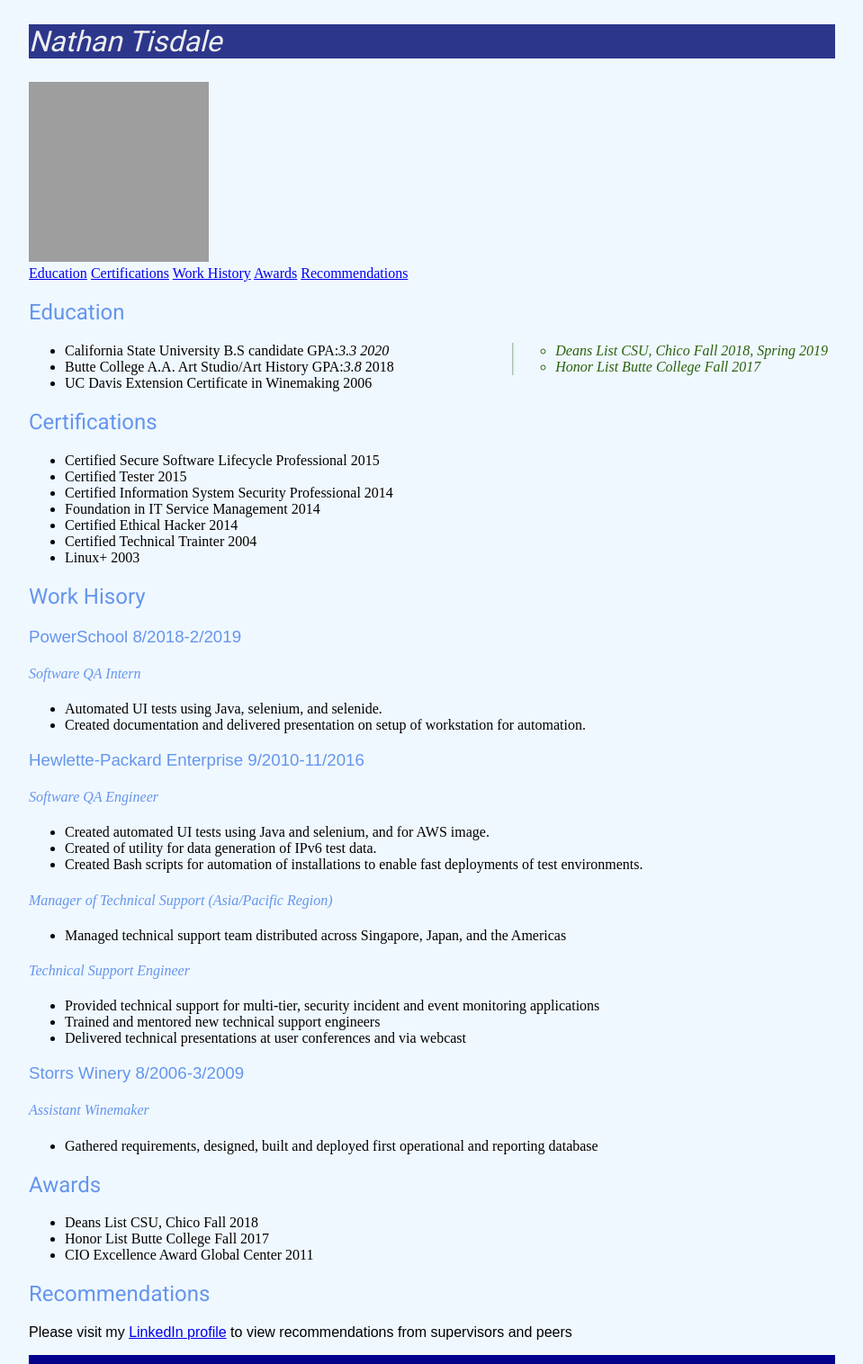
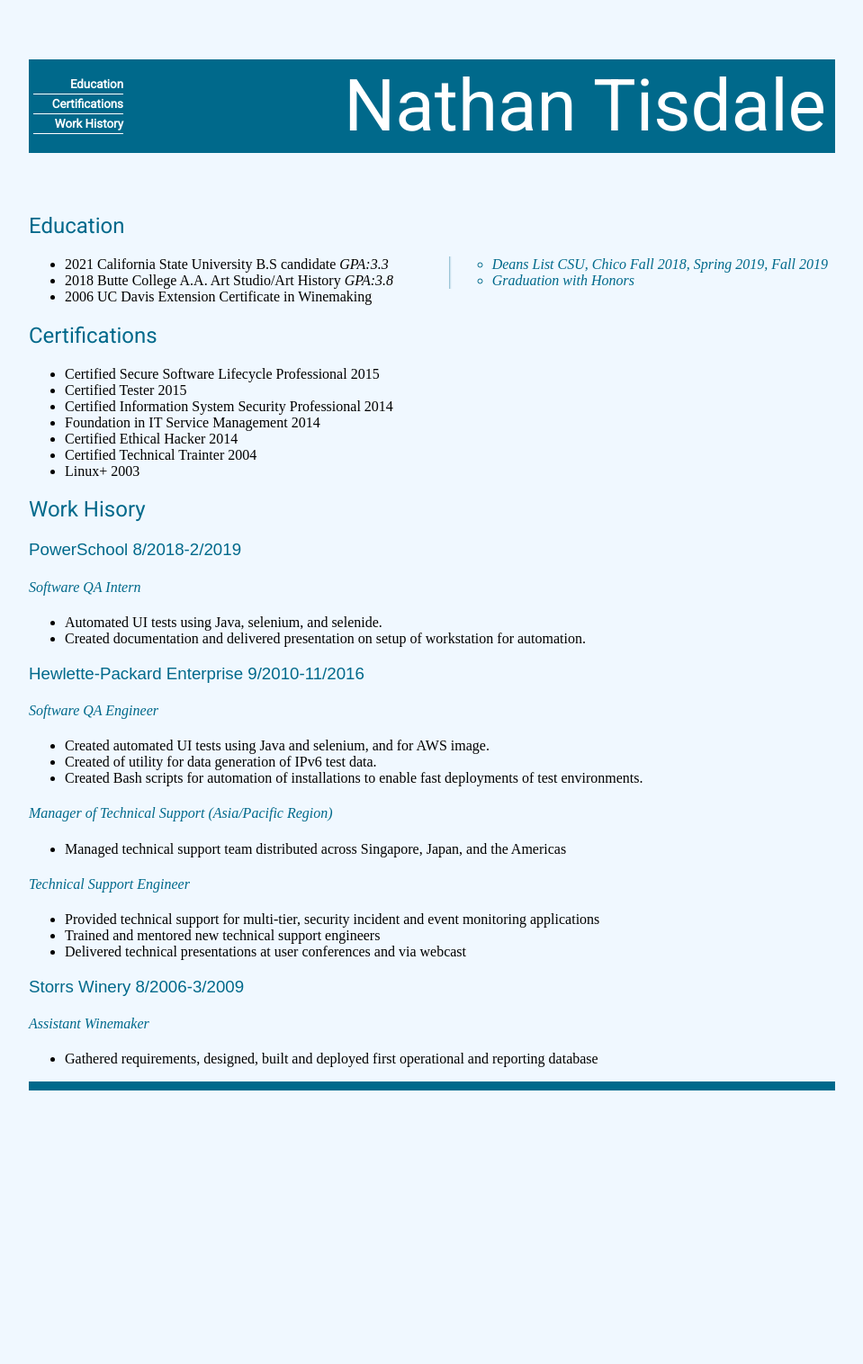
Before and after one commit to natisdale/tisdale.info, a PHP site: page / in a window 1280 px wide. Shown: the whole page at 90% size, without its empty margins (160-1119 px from the left). After the commit the page ends 1212 px from the top, so only its background shows below. Run offline with PHP 8.4, Linux system fonts and the light colour scheme; some web fonts are replaced; grey boxes are pictures that could not be loaded.

Commit message:
CSS updates for navigation and color scheme

```diff
--- a/index.html
+++ b/index.html
@@ -10,31 +10,40 @@
 	<body>
         <article>
             <header>
-                <h1 id="top">Nathan Tisdale</h1>
-                            <img src="https://media.licdn.com/dms/image/C4D03AQGu15_l7c-XlQ/profile-displayphoto-shrink_200_200/0?e=1564012800&v=beta&t=2tKk0JTf0RkAT1xXKJIbqhyPuIYPBjo7OkGBr1UwYVc" height=200 width=200 alt="Portrait photograph">
+                <h1 id="top">
+                    <a href="images/portrait.png" hidden='true' download><img style="float:left" src="images/nathan_tisdale.png" height=96px width=72px alt="portrait   "></a>
+                    Nathan Tisdale
 
+                    <nav>
+                        <ul role='navigation'>
+                            <li>
+                                <a href="#education" title="Degrees and certificates completed or in progress.">Education</a>
+                            </li>
+                            <li>
+                                <a href="#certifications" title="Information technology certifications.">Certifications</a>
+                            </li>
+                            <li>
+                                <a href="#workHistory" title="Contract and permanent positions.">Work History</a>
+                            </li>
+                        </ul>
+                    </nav>
+                </h1>
             </header>
 
-            <nav>
-                <a href="#education" title="Education">Education</a>
-                <a href="#certifications" title="Certifications">Certifications</a>
-                <a href="#workHistory" title="Work History">Work History</a>
-                <a href="#awards" title="Awards">Awards</a>
-                <a href="#recommendations" title="Recommendations">Recommendations</a>
-            </nav>
+
             <section id="education">
                 <h2>Education</h2>
 
                 <ul>
                     <aside>
                         <ul>
-                            <li>Deans List	CSU, Chico Fall 2018, Spring 2019</li>
-                            <li>Honor List	Butte College Fall 2017</li>
+                            <li>Deans List	CSU, Chico Fall 2018, Spring 2019, Fall 2019</li>
+                            <li>Graduation with Honors</li>
                         </ul>
                     </aside>
-                    <li>California State University B.S candidate GPA:<em>3.3</em> <em>2020</em></li>
-                    <li>Butte College A.A. Art Studio/Art History GPA:<em>3.8</em> 2018</li>
-                    <li>UC Davis Extension Certificate in Winemaking 2006</li>
+                    <li>2021 California State University B.S candidate <em>GPA:3.3</em><em></em></li>
+                    <li>2018 Butte College A.A. Art Studio/Art History <em>GPA:3.8</em></li>
+                    <li>2006 UC Davis Extension Certificate in Winemaking</li>
                 </ul>
             </section>
             <section id="certifications">
@@ -87,18 +96,6 @@
                     </ul>
                 </div>
             </section>
-            <section id="awards">
-                <h2>Awards</h2>
-                <ul>
-                    <li>Deans List	CSU, Chico Fall 2018</li>
-                    <li>Honor List	Butte College Fall 2017</li>
-                    <li>CIO Excellence Award	Global Center 2011</li>
-                </ul>
-            </section>
-            <section id="recommendations">
-                <h2>Recommendations</h2>
-                <p>Please visit my <a href="https://www.linkedin.com/in/nathantisdale#recommendations" title="LinkedIn Profile">LinkedIn profile</a> to view recommendations from supervisors and peers</p>
-            </section>
         </article>
     </body>
 </html>
--- a/styles.css
+++ b/styles.css
@@ -1,34 +1,82 @@
 @import url('https://fonts.googleapis.com/css?family=Mukta+Vaani|Roboto&display=swap');
 
+a:link {
+
+}
+
+a:visited {
+    font-weight: lighter;
+}
+
+a:hover, a:focus, a:active  {
+    background-color: darkgray;
+    font-weight: bold;
+}
+
+a[title] {
+}
+
 body {
+    float: center;
     width: 70%;
     margin: 0 auto;
     background: aliceblue;
-    border-bottom: 10px solid darkblue;
+    border-bottom: 10px solid #00698b;
 }
 h1 {
     font-family: 'Roboto', sans-serif;
-    font-size: 2em;
+    font-size: 5em;
     font-weight: normal;
-    font-style:oblique;
-    color: #eee;
-    background: rgb(44,55,140);
+    font-style:normal;
+    text-align:right;
+    padding: 5px 10px 5px 5px;
+    color: #ffffff;
+    background: #00698b;
 }
 h2 {
     font-family: 'Roboto', sans-serif;
-    color:cornflowerblue;
+    color: #00698b;
     font-weight:normal;
 }
 h3 {
     font-family: 'Mukta Vaani', sans-serif;
-    color:cornflowerblue;
+    color: #00698b;
     font-weight:normal;
 }
 h4 {
-    color:cornflowerblue;
+    color: #00698b;
     font-weight:normal;
     font-style: italic;
 }
+
+nav {
+  width: 100px;
+  float: left;
+}
+
+nav a {
+  text-decoration: none;
+}
+
+nav ul {
+  list-style: none;
+  margin: 12px 0px 0px 0px;
+  padding: 0px;
+}
+
+nav ul li {
+  border-bottom: 1px solid #ffffff;
+}
+
+nav ul li a:link, nav ul li a:visited {
+  font-size: 10pt;
+  font-weight: bold;
+  display: block;
+  padding: 3px 0px 3px 3px;
+  background-color: #00698B;
+  color: #ffffff;
+}
+
 p {
     font-family: Arial;
 }
@@ -37,14 +85,14 @@ aside {
     padding-left: .5rem;
     padding-right: .5rem;
     float: right;
-    box-shadow: inset 3px 0 3px -3px #29620e;
+    box-shadow: inset 3px 0 3px -3px #00698b;
     font-style: italic;
-    color: #29620e;
+    color: #00698b;
 }
 header {
     margin: 0;
     padding: 0;
-    background-color: aliceblue;
+    background-color: #00698b;
 }
 .role {
     color:aqua;
```
